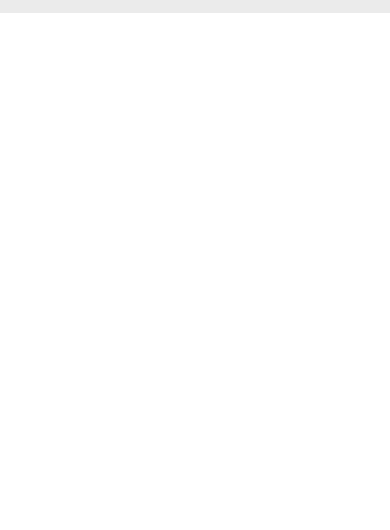
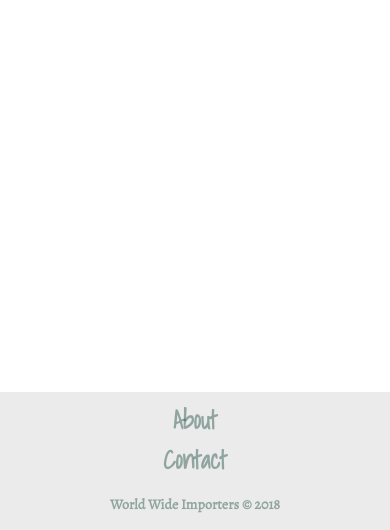
Before and after one commit to ikenjoku/grocerybazaar, a website: page index.html in a window 390 px wide. Shown: the part 407-937 px from the top of the page. Before the commit the page ends 844 px from the top, so only its background shows below. Drawn offline with nearby package versions, Linux system fonts and the light colour scheme; some packages are replaced by stand-ins of ours; no server answers; a script that the page names is missing.

Commit message:
Mobile footer Fix

```diff
--- a/css/myStyles.css
+++ b/css/myStyles.css
@@ -11,14 +11,12 @@ body {
     min-height: 100%;
 }
 
+.allButFooter {
+    min-height: calc(100vh - 95px);
+}
+
 footer {
-    clear: both;
-    position: relative;
-    z-index: 10;
-    margin-bottom: 0;
-    margin-top: 200px
-    /* height: 30em;
-    margin-top: -30em; */
+    margin-top: 50px
 }
 
 #welcomeText {
--- a/index.html
+++ b/index.html
@@ -15,6 +15,7 @@
 </head>
 
 <body ng-controller="bazzarStoreCtrl">
+    <div class="allButFooter">
         <nav class="navbar" id="topNav">
             <div class="container-fluid">
                 <!-- Brand and toggle get grouped for better mobile display -->
@@ -45,7 +46,7 @@
         <div ng-view>
 
         </div>
-
+    </div>
     <footer>
         <nav class="text-center" id="footerNav">
             <div class="container-fluid">
```
Lines whose indentation alone changed are shown as unchanged.
